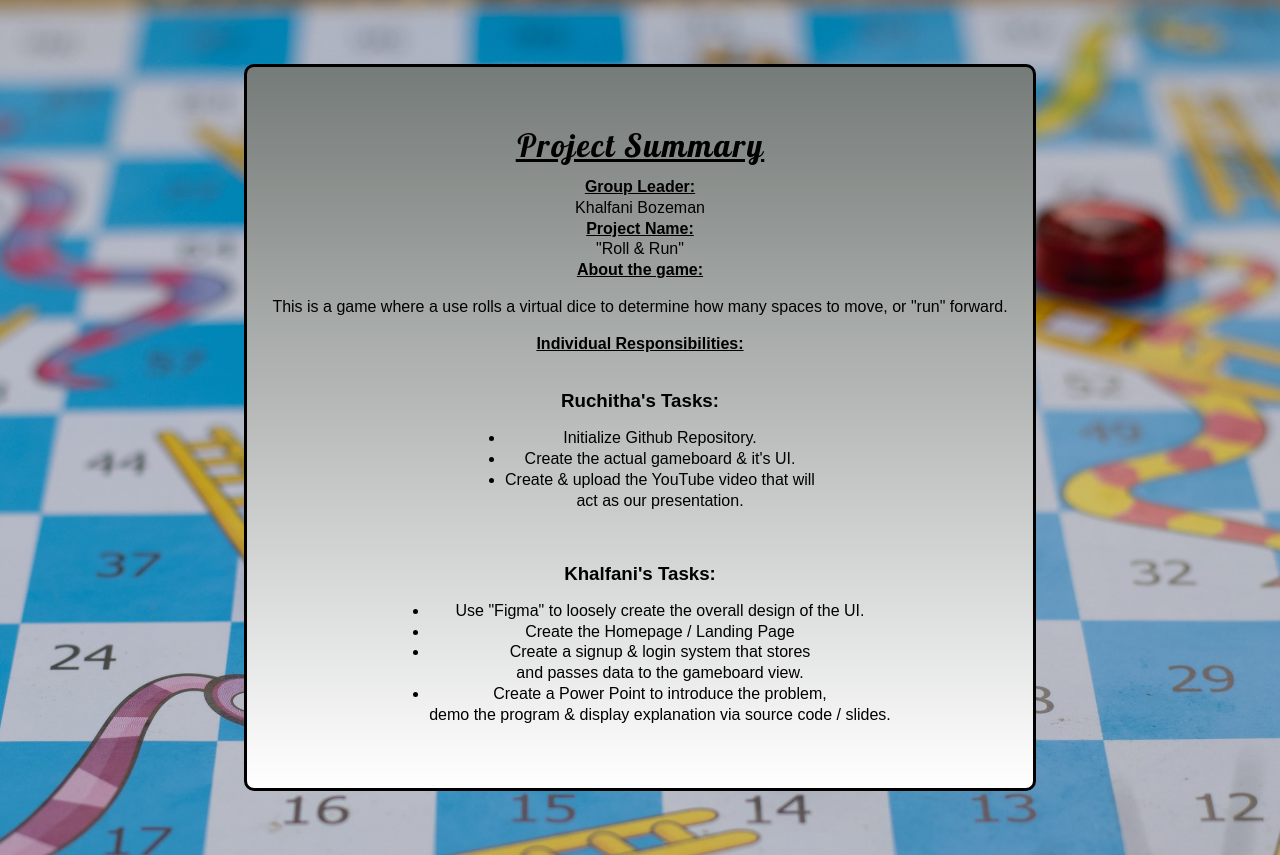
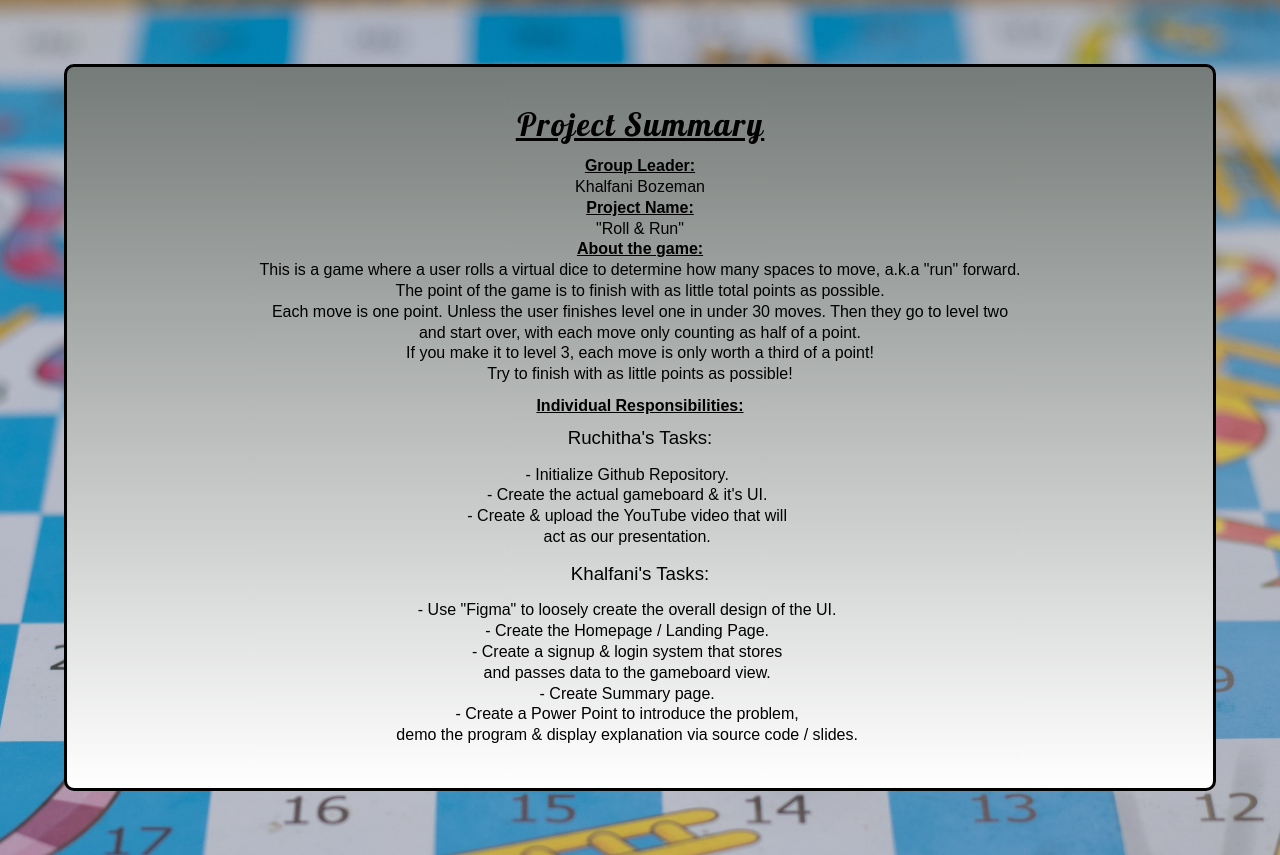
Before and after one commit to ruchidj/DiceGame, a PHP site: page /summary.html in a window 1280 px wide. Run offline with PHP 8.4, Linux system fonts and the light colour scheme.

Commit message:
Khalfani - Version 1.0 / Final PR

```diff
--- a/index.css
+++ b/index.css
@@ -2,8 +2,10 @@
   font-family: "lob";
   src: url("./LobsterTwo-BoldItalic.ttf");
 }
+html{
+  background-color: #444;
+}
 body {
-  height: 100%;
   min-height: 100vh;
   width: auto;
   margin: 0;
@@ -15,7 +17,13 @@ body {
   overflow-x: hidden;
   font-family: sans-serif;
 }
+h3#warning{
+  color:red;
+  background-color: black;
+  text-align: center;
+}
 main {
+  height:100%;
   width: auto;
   display: flex;
   flex-direction: column;
@@ -107,7 +115,7 @@ input#signup {
   height: 15%;
   width: 100%;
   padding: 0 0 5% 0;
-  margin: -1% 0 0 0;
+  margin: -1% 0 -5% 0;
   background-color: transparent;
   outline: none;
   border-width: 0;
@@ -115,10 +123,14 @@ input#signup {
   cursor: pointer;
   text-decoration: underline;
   font-weight: bolder;
-  font-size: 120%;
+  font-size: 130%;
 }
 a{
   color:black;
+}
+a#summary{
+  color:black;
+  padding:1%;
 }
 /* Project Summary */
 
@@ -132,19 +144,15 @@ div#summary{
   justify-content: center;
 }
 div#summary_container{
-  height:90%;
+  height:80%;
   margin: 5%;
   padding:2%;
   background-image: linear-gradient(#757b78, white);
-  display: flex;
-  flex:1;
-  flex-direction: column;
-  align-items: center;
-  justify-content: center;
   border-radius: 10px;
   border-style: solid;
   text-align: center;
   line-height: 130%;
+  overflow-y:scroll;
 }
 div#summary_container > h1{
   font-family: "lob";
@@ -152,7 +160,17 @@ div#summary_container > h1{
   text-decoration: underline;
 }
 div#summary_container > h3{
-  margin:5% 0 0% 0;
+  margin: 1% 0 0 0;
+  font-weight: 400;
+}
+div#summary_container >p {
+  margin: 0 0 1% 0;
+  padding: 0 15% 0 15%;
+
+}
+div#summary_container > ul{
+  list-style-type: none;
+  margin-left: -6%;
 }
 span.summary_req{
   font-weight: bold;
--- a/summary.html
+++ b/summary.html
@@ -2,40 +2,43 @@
 <html lang="en">
 <head>
     <meta charset="UTF-8">
-    <meta http-equiv="X-UA-Compatible" content="IE=edge">
     <meta name="viewport" content="width=device-width, initial-scale=1.0">
     <link rel="stylesheet" href="index.css" />
-    <title>Summary</title>
+    <title>Project Summary</title>
 </head>
 <body>
     <!-- "Please submit a summary with your project in a separate linked page using a
-          presentable styled div which states the following-->
+          presentable styled div which states the following:"-->
     <div id="summary">
         <div id="summary_container">
-        <h1>
-            Project Summary
-        </h1>
-        <span class="summary_req">Group Leader:</span><span>Khalfani Bozeman</span>
-        <span class="summary_req">Project Name:</span><span>"Roll & Run"</span>
-        <span class="summary_req">About the game:</span>
-        <p>This is a game where a use rolls a virtual dice to determine how
-            many spaces to move, or "run" forward.
+        <h1>Project Summary</h1>
+        <span class="summary_req">Group Leader:</span><br><span>Khalfani Bozeman</span><br>
+        <span class="summary_req">Project Name:</span><br><span>"Roll & Run"</span><br>
+        <span class="summary_req">About the game:</span><br>
+        <p>This is a game where a user rolls a virtual dice to determine how
+            many spaces to move, a.k.a "run" forward. <br>
+            The point of the game is to finish with as little total points as possible.<br>
+            Each move is one point. Unless the user finishes level one in under 30 moves.
+            Then they go to level two and start over, with each move only counting as half of a point.<br>
+            If you make it to level 3, each move is only worth a third of a point!<br>
+            Try to finish with as little points as possible!
         </p>
         <span class="summary_req">Individual Responsibilities:</span>
         <h3>Ruchitha's Tasks:</h3>
         <ul>
-            <li>Initialize Github Repository.</li>
-            <li>Create the actual gameboard & it's UI.</li>
-            <li>Create & upload the YouTube video that will <br>
+            <li>- Initialize Github Repository.</li>
+            <li>- Create the actual gameboard & it's UI.</li>
+            <li>- Create & upload the YouTube video that will <br>
                 act as our presentation.
             </li>
         </ul>
         <h3>Khalfani's Tasks:</h3>
         <ul>
-            <li>Use "Figma" to loosely create the overall design of the UI.</li>
-            <li>Create the Homepage / Landing Page</li>
-            <li>Create a signup & login system that stores<br> and passes data to the gameboard view.</li>
-            <li>Create a Power Point to introduce the problem,<br> demo the program & display explanation via source code / slides.</li>
+            <li>- Use "Figma" to loosely create the overall design of the UI.</li>
+            <li>- Create the Homepage / Landing Page.</li>
+            <li>- Create a signup & login system that stores<br> and passes data to the gameboard view.</li>
+            <li>- Create Summary page.</li>
+            <li>- Create a Power Point to introduce the problem,<br> demo the program & display explanation via source code / slides.</li>
         </ul>
     </div>
     </div>
```
Also changed, not shown: game.css (+26 -8 lines), game.php (+36 -27 lines), index.php (+37 -33 lines), state.php (deleted, +0 -46 lines), README.md.
